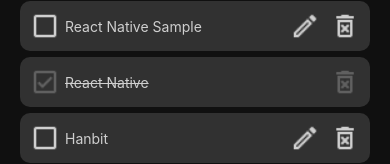
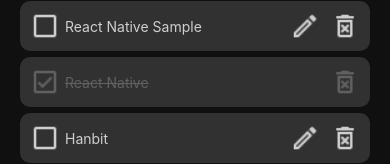
Before and after one commit to wlsghKim/bucket-list2, a React Native app: screen / in a window 390 px wide. Shown: the part 173-337 px from the top of the page. Built offline with nearby package versions, Linux system fonts and the light colour scheme.

Commit message:
20230310-7-3

```diff
--- a/src/components/Task.js
+++ b/src/components/Task.js
@@ -17,7 +17,7 @@
 const Contents = styled.Text`
   flex: 1;
   font-size: 14px;
-  color: ${({ theme }) => theme.text};
+  color: ${({ theme, completed }) => (completed ? theme.done : theme.text)};
   text-decoration-line: ${({ completed }) =>
     completed ? 'line-through' : 'none'};
 `;
```
